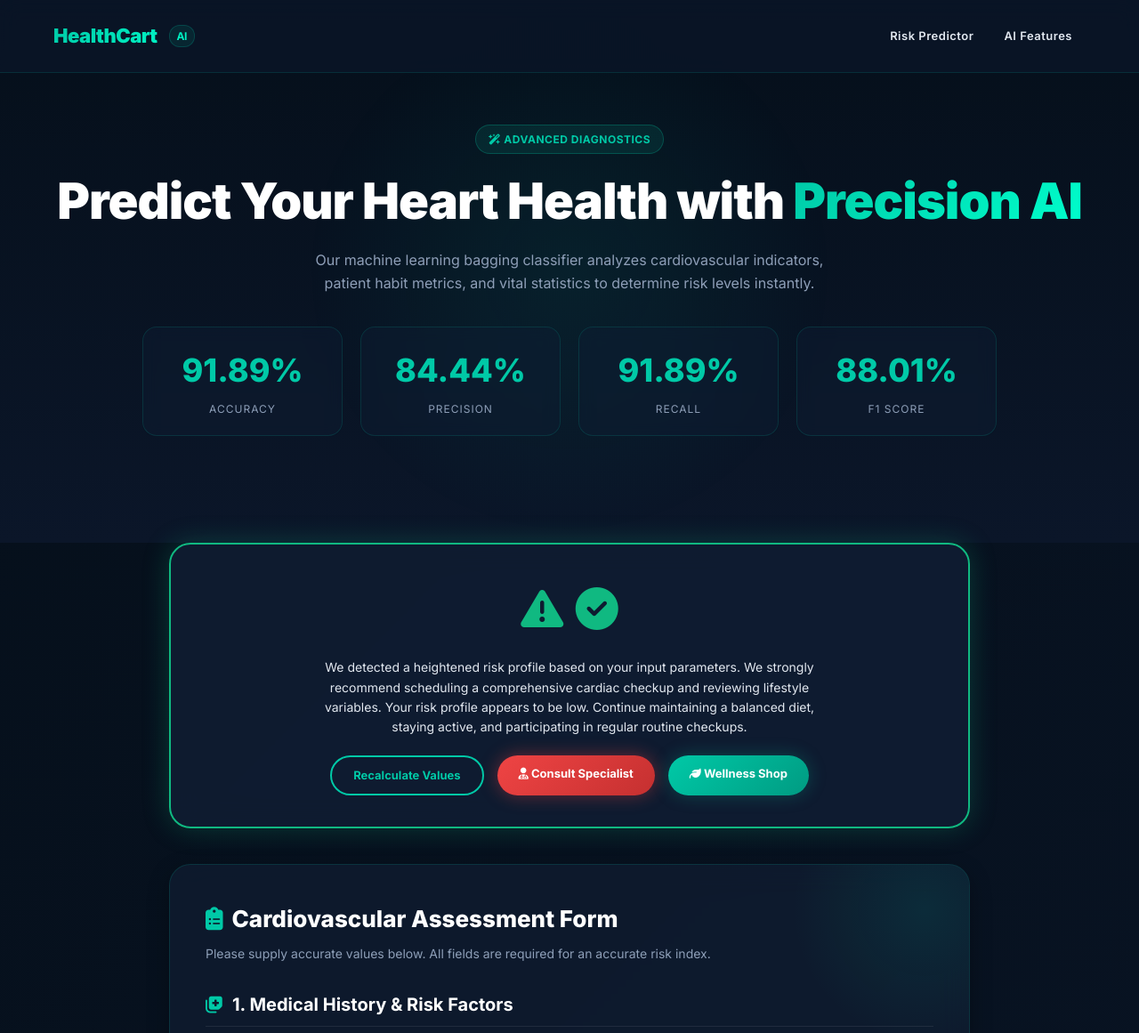
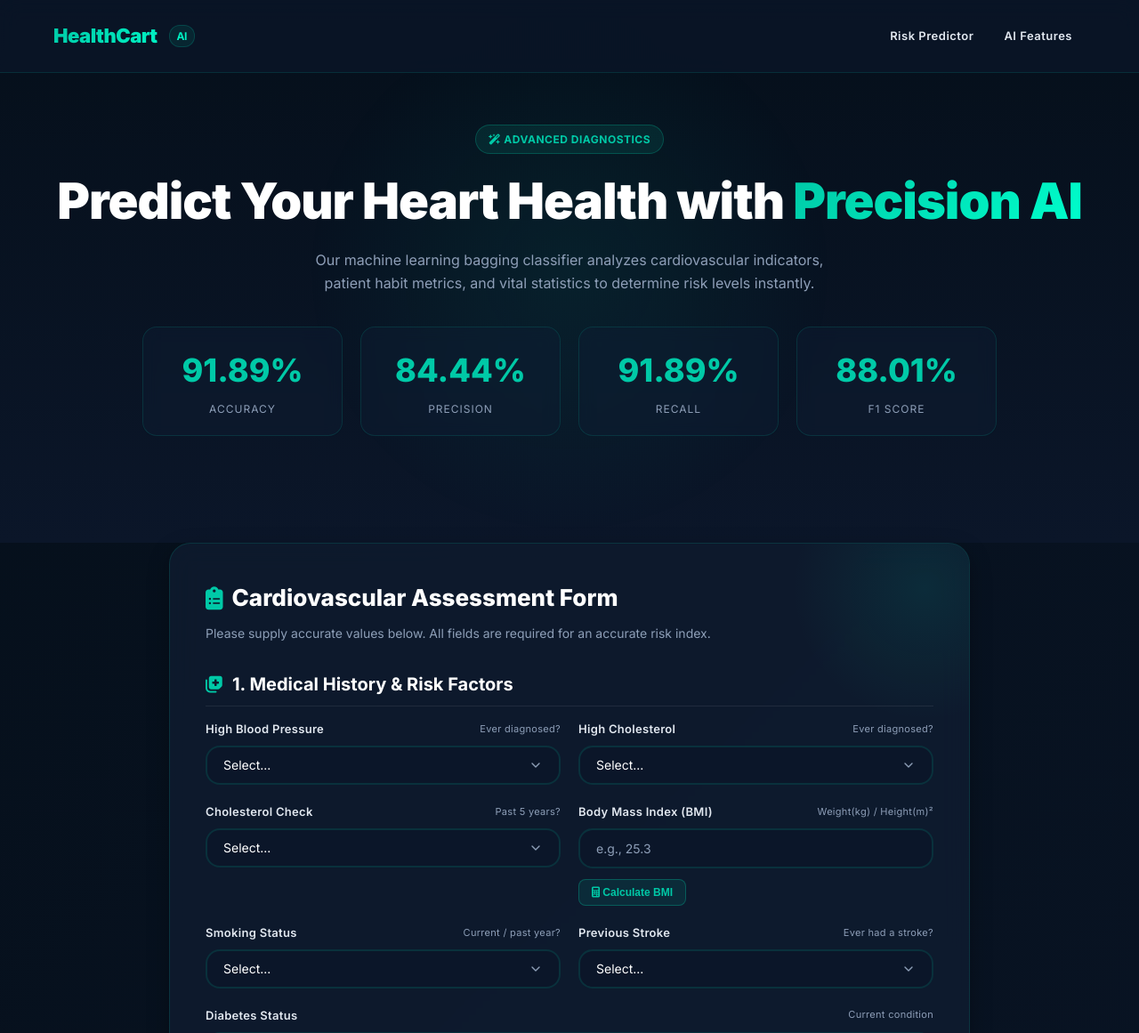
Before and after one commit to maliksayar/healthcart_heart_disease, a Flask app: page / in a window 1280 px wide. Shown: the top 1161 px of the page at 89% size. Run offline with Flask 3, Linux system fonts and the light colour scheme.

Commit message:
Refactor results display and add coming soon feature
Updated the results container to be shown/hidden by JavaScript after the Flask API response. Added a coming soon toast feature and refactored the JavaScript for better readability.

```diff
--- a/templates/index.html
+++ b/templates/index.html
@@ -922,42 +922,41 @@
 
     <div class="container">
 
-        <!-- Results Container (Displayed only if prediction_text is returned from backend) -->
-
-        <div class="result-container has-result" id="results-panel">
-            <div class="result-card {% if 'High' in prediction_text %}high-risk{% else %}low-risk{% endif %}">
-                <div class="result-icon">
-
-                    <i class="fa-solid fa-triangle-exclamation"></i>
-
-                    <i class="fa-solid fa-circle-check"></i>
-
-                </div>
-                <h2 class="result-title">
-                    {{ prediction_text }}
-                </h2>
-                <p class="result-desc">
-
-                    We detected a heightened risk profile based on your input parameters. We strongly recommend scheduling a comprehensive cardiac checkup and reviewing lifestyle variables.
-
-                    Your risk profile appears to be low. Continue maintaining a balanced diet, staying active, and participating in regular routine checkups.
-
-                </p>
+        <!-- Results Container (Shown/hidden by JS after Flask API response) -->
+        <div class="result-container" id="results-panel">
+            <div class="result-card" id="result-card">
+                <div class="result-icon" id="result-icon"></div>
+                <h2 class="result-title" id="result-title"></h2>
+                <p class="result-desc" id="result-desc"></p>
                 <div class="result-actions">
                     <a href="#predictor-form" class="btn-outline">Recalculate Values</a>
-
-                    <a href="https://healthcart.com/telehealth" target="_blank" class="nav-cta" style="box-shadow: 0 0 20px rgba(239, 68, 68, 0.4); background: linear-gradient(135deg, #EF4444, #C53030);">
-                        <i class="fa-solid fa-user-doctor"></i> Consult Specialist
-                    </a>
-
-                    <a href="https://healthcart.com/wellness" target="_blank" class="nav-cta">
-                        <i class="fa-solid fa-leaf"></i> Wellness Shop
-                    </a>
-
+                    <button type="button" id="result-action-btn" class="nav-cta" onclick="showComingSoon(this)"></button>
                 </div>
             </div>
         </div>
 
+        <!-- Coming Soon Toast -->
+        <div id="coming-soon-toast" style="
+            display: none;
+            position: fixed;
+            bottom: 30px;
+            left: 50%;
+            transform: translateX(-50%);
+            background: rgba(17, 31, 53, 0.95);
+            border: 1px solid rgba(0, 201, 167, 0.4);
+            border-radius: 40px;
+            padding: 14px 28px;
+            color: #E2E8F0;
+            font-size: 14px;
+            font-weight: 600;
+            z-index: 9999;
+            backdrop-filter: blur(12px);
+            box-shadow: 0 8px 32px rgba(0,0,0,0.4);
+            gap: 10px;
+            align-items: center;
+        ">
+            <i class="fa-solid fa-clock" style="color: #00C9A7;"></i>&nbsp; This feature is coming soon — stay tuned!
+        </div>
 
         <!-- Form Glassmorphic Card -->
         <div class="glass-card" id="predictor-form">
@@ -968,7 +967,7 @@
                 Please supply accurate values below. All fields are required for an accurate risk index.
             </p>
 
-            <form action="/" method="POST" id="heart-form">
+            <form id="heart-form">
 
                 <!-- SECTION 1: Medical History & Risk Factors -->
                 <div class="form-section-title">
@@ -1268,25 +1267,13 @@
 
     <!-- Interactive JS logic -->
     <script>
-        // Sticky Navbar effect
+        // ── Sticky Navbar ──
         window.addEventListener('scroll', function() {
             const nav = document.getElementById('main-nav');
-            if (window.scrollY > 50) {
-                nav.classList.add('scrolled');
-            } else {
-                nav.classList.remove('scrolled');
-            }
+            nav.classList.toggle('scrolled', window.scrollY > 50);
         });
 
-        // Redirect to result panel if is active
-        window.addEventListener('DOMContentLoaded', () => {
-            const results = document.getElementById('results-panel');
-            if (results) {
-                results.scrollIntoView({ behavior: 'smooth', block: 'center' });
-            }
-        });
-
-        // BMI Dialog
+        // ── BMI Dialog ──
         function openBmiDialog() {
             document.getElementById('bmi-dialog').classList.add('open');
         }
@@ -1298,17 +1285,89 @@
         function calculateBmi() {
             const height = parseFloat(document.getElementById('bmi_height').value);
             const weight = parseFloat(document.getElementById('bmi_weight').value);
-
             if (isNaN(height) || height <= 0 || isNaN(weight) || weight <= 0) {
                 alert('Please enter valid height and weight values.');
                 return;
             }
-
-            const heightM = height / 100;
-            const bmi = weight / (heightM * heightM);
+            const bmi = weight / Math.pow(height / 100, 2);
             document.getElementById('BMI').value = bmi.toFixed(1);
             closeBmiDialog();
         }
+
+        // ── Coming Soon Toast ──
+        function showComingSoon(btn) {
+            const toast = document.getElementById('coming-soon-toast');
+            toast.style.display = 'flex';
+            setTimeout(() => { toast.style.display = 'none'; }, 3000);
+        }
+
+        // ── Show Result Panel ──
+        function showResult(predictionText) {
+            const isHighRisk = predictionText.toLowerCase().includes('high');
+
+            const panel    = document.getElementById('results-panel');
+            const card     = document.getElementById('result-card');
+            const icon     = document.getElementById('result-icon');
+            const title    = document.getElementById('result-title');
+            const desc     = document.getElementById('result-desc');
+            const actionBtn = document.getElementById('result-action-btn');
+
+            // Reset classes
+            card.classList.remove('high-risk', 'low-risk');
+
+            if (isHighRisk) {
+                card.classList.add('high-risk');
+                icon.innerHTML = '<i class="fa-solid fa-triangle-exclamation"></i>';
+                title.textContent = predictionText;
+                desc.textContent = 'We detected a heightened risk profile based on your input parameters. We strongly recommend scheduling a comprehensive cardiac checkup and reviewing lifestyle variables.';
+                actionBtn.innerHTML = '<i class="fa-solid fa-user-doctor"></i> Consult Specialist';
+                actionBtn.style.background = 'linear-gradient(135deg, #EF4444, #C53030)';
+                actionBtn.style.boxShadow = '0 0 20px rgba(239, 68, 68, 0.4)';
+            } else {
+                card.classList.add('low-risk');
+                icon.innerHTML = '<i class="fa-solid fa-circle-check"></i>';
+                title.textContent = predictionText;
+                desc.textContent = 'Your risk profile appears to be low. Continue maintaining a balanced diet, staying active, and participating in regular routine checkups.';
+                actionBtn.innerHTML = '<i class="fa-solid fa-leaf"></i> Wellness Shop';
+                actionBtn.style.background = 'linear-gradient(135deg, #00C9A7, #009B82)';
+                actionBtn.style.boxShadow = '0 0 20px rgba(0, 201, 167, 0.25)';
+            }
+
+            panel.classList.add('has-result');
+            panel.scrollIntoView({ behavior: 'smooth', block: 'center' });
+        }
+
+        // ── Form Submit → Fetch Flask API ──
+        document.getElementById('heart-form').addEventListener('submit', async function(e) {
+            e.preventDefault();
+
+            const submitBtn = this.querySelector('.btn-primary');
+            const originalHTML = submitBtn.innerHTML;
+            submitBtn.innerHTML = '<i class="fa-solid fa-spinner fa-spin"></i> Analyzing...';
+            submitBtn.disabled = true;
+
+            const formData = new FormData(this);
+
+            try {
+                const response = await fetch('/', {
+                    method: 'POST',
+                    body: formData
+                });
+
+                if (!response.ok) throw new Error('Server error: ' + response.status);
+
+                const data = await response.json();
+                // Flask should return: { "prediction": "High Risk" } or { "prediction": "Low Risk" }
+                showResult(data.prediction);
+
+            } catch (err) {
+                console.error(err);
+                alert('Something went wrong. Please check your Flask API is running and returning JSON.');
+            } finally {
+                submitBtn.innerHTML = originalHTML;
+                submitBtn.disabled = false;
+            }
+        });
     </script>
 </body>
 </html>
```
